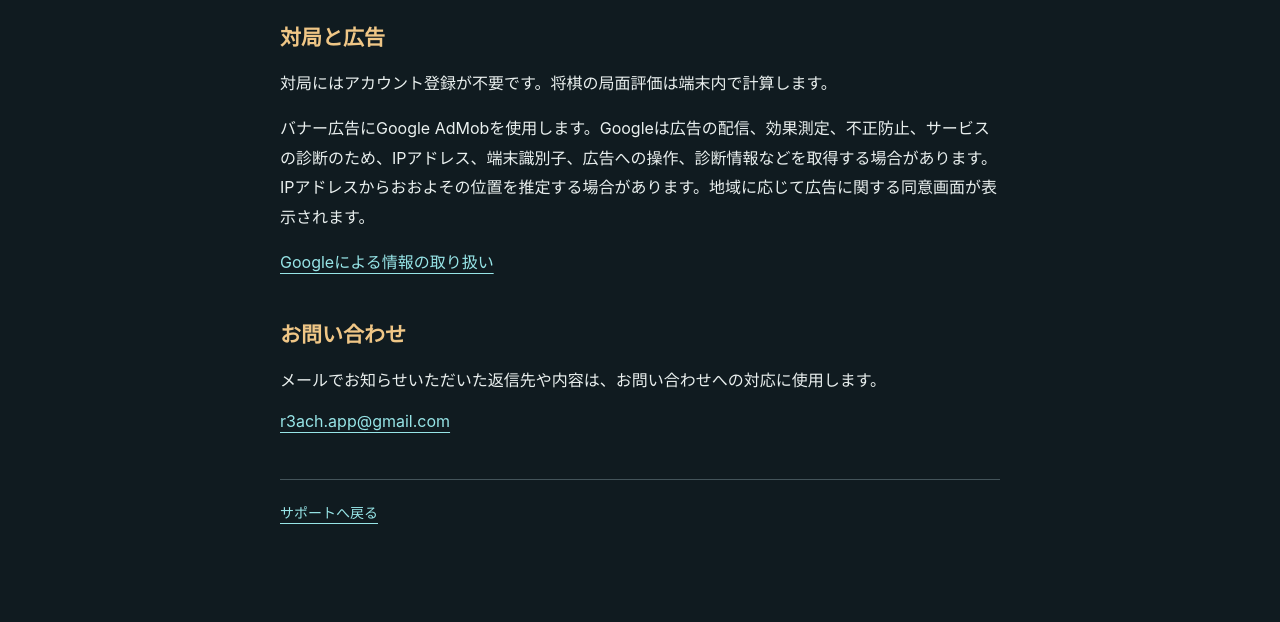
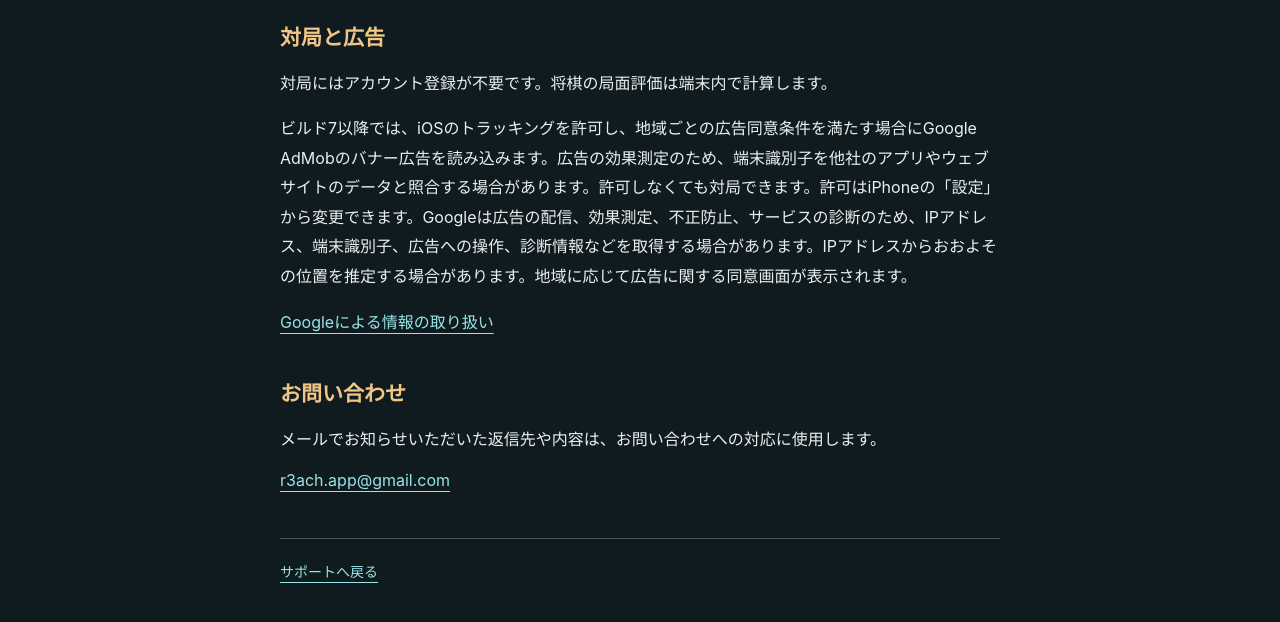
Before and after one commit to leechco1050328-code/gearlink-support, a plain HTML site: page heatmap-shogi/privacy.html in a window 1280 px wide. Shown: the part 128-750 px from the top of the page. Drawn offline with Linux system fonts and the light colour scheme.

Commit message:
Describe tracking consent for Heatmap Shogi build 7

```diff
--- a/heatmap-shogi/privacy.html
+++ b/heatmap-shogi/privacy.html
@@ -1 +1 @@
-<!doctype html><html lang="ja"><meta charset="utf-8"><meta name="viewport" content="width=device-width,initial-scale=1"><title>ヒートマップ将棋 プライバシーポリシー</title><link rel="stylesheet" href="../style.css"><main><h1>ヒートマップ将棋のプライバシーポリシー</h1><h2>対局と広告</h2><p>対局にはアカウント登録が不要です。将棋の局面評価は端末内で計算します。</p><p>バナー広告にGoogle AdMobを使用します。Googleは広告の配信、効果測定、不正防止、サービスの診断のため、IPアドレス、端末識別子、広告への操作、診断情報などを取得する場合があります。IPアドレスからおおよその位置を推定する場合があります。地域に応じて広告に関する同意画面が表示されます。</p><p><a href="https://policies.google.com/technologies/partner-sites?hl=ja">Googleによる情報の取り扱い</a></p><h2>お問い合わせ</h2><p>メールでお知らせいただいた返信先や内容は、お問い合わせへの対応に使用します。</p><a href="mailto:r3ach.app@gmail.com">r3ach.app@gmail.com</a><footer><a href="./">サポートへ戻る</a></footer></main></html>
+<!doctype html><html lang="ja"><meta charset="utf-8"><meta name="viewport" content="width=device-width,initial-scale=1"><title>ヒートマップ将棋 プライバシーポリシー</title><link rel="stylesheet" href="../style.css"><main><h1>ヒートマップ将棋のプライバシーポリシー</h1><h2>対局と広告</h2><p>対局にはアカウント登録が不要です。将棋の局面評価は端末内で計算します。</p><p>ビルド7以降では、iOSのトラッキングを許可し、地域ごとの広告同意条件を満たす場合にGoogle AdMobのバナー広告を読み込みます。広告の効果測定のため、端末識別子を他社のアプリやウェブサイトのデータと照合する場合があります。許可しなくても対局できます。許可はiPhoneの「設定」から変更できます。Googleは広告の配信、効果測定、不正防止、サービスの診断のため、IPアドレス、端末識別子、広告への操作、診断情報などを取得する場合があります。IPアドレスからおおよその位置を推定する場合があります。地域に応じて広告に関する同意画面が表示されます。</p><p><a href="https://policies.google.com/technologies/partner-sites?hl=ja">Googleによる情報の取り扱い</a></p><h2>お問い合わせ</h2><p>メールでお知らせいただいた返信先や内容は、お問い合わせへの対応に使用します。</p><a href="mailto:r3ach.app@gmail.com">r3ach.app@gmail.com</a><footer><a href="./">サポートへ戻る</a></footer></main></html>
```
